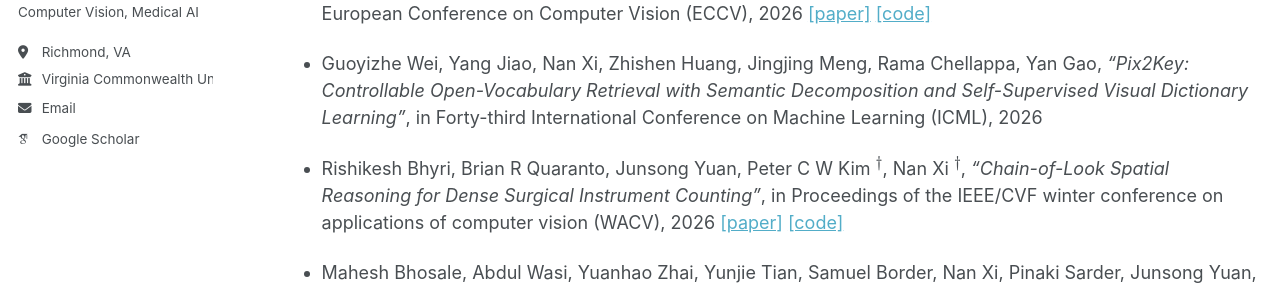
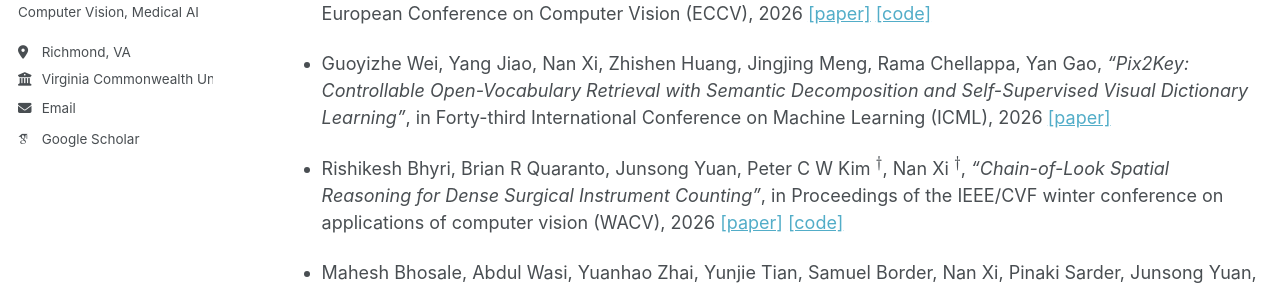
Before and after one commit to southnx/southnx.github.io, a Jekyll site: the page built from _pages/publications.md, in a window 1280 px wide and 900 px high. Shown: the part 273-563 px from the top of the window. Built offline with Jekyll 4.4.1, drawn with Linux system fonts in a browser that asks for light colours; some web fonts are replaced; a script that is not in the unit is left out.

Commit message:
Update publications with paper links
Added links to papers for two publications in the list.

```diff
--- a/_pages/publications.md
+++ b/_pages/publications.md
@@ -11,7 +11,7 @@ Full publications can be found through my [Google Scholar profile.](https://scho
 
 - Xirui Teng, Nan Xi $$^ \dagger$$,  Junsong Yuan. *“Latent Visual Diffusion Reasoning with Monte Carlo Tree Search”*. in European Conference on Computer Vision (ECCV), 2026 [[paper]](https://arxiv.org/pdf/2606.27988) [[code]](https://github.com/XiruiTeng/LVDR_Official)
 
-- Guoyizhe Wei, Yang Jiao, Nan Xi, Zhishen Huang, Jingjing Meng, Rama Chellappa, Yan Gao, *"Pix2Key: Controllable Open-Vocabulary Retrieval with Semantic Decomposition and Self-Supervised Visual Dictionary Learning"*, in Forty-third International Conference on Machine Learning (ICML), 2026
+- Guoyizhe Wei, Yang Jiao, Nan Xi, Zhishen Huang, Jingjing Meng, Rama Chellappa, Yan Gao, *"Pix2Key: Controllable Open-Vocabulary Retrieval with Semantic Decomposition and Self-Supervised Visual Dictionary Learning"*, in Forty-third International Conference on Machine Learning (ICML), 2026 [[paper]](https://openreview.net/pdf?id=xFX7jtHi8H)
 
 - Rishikesh Bhyri, Brian R Quaranto, Junsong Yuan, Peter C W Kim $$^ \dagger$$, Nan Xi $$^ \dagger$$, *"Chain-of-Look Spatial Reasoning for Dense Surgical Instrument Counting"*, in Proceedings of the IEEE/CVF winter conference on applications of computer vision (WACV), 2026 [[paper]](https://openaccess.thecvf.com/content/WACV2026/papers/Bhyri_Chain-of-Look_Spatial_Reasoning_for_Dense_Surgical_Instrument_Counting_WACV_2026_paper.pdf) [[code]](https://github.com/rishi1134/CoLSR)
 
```
